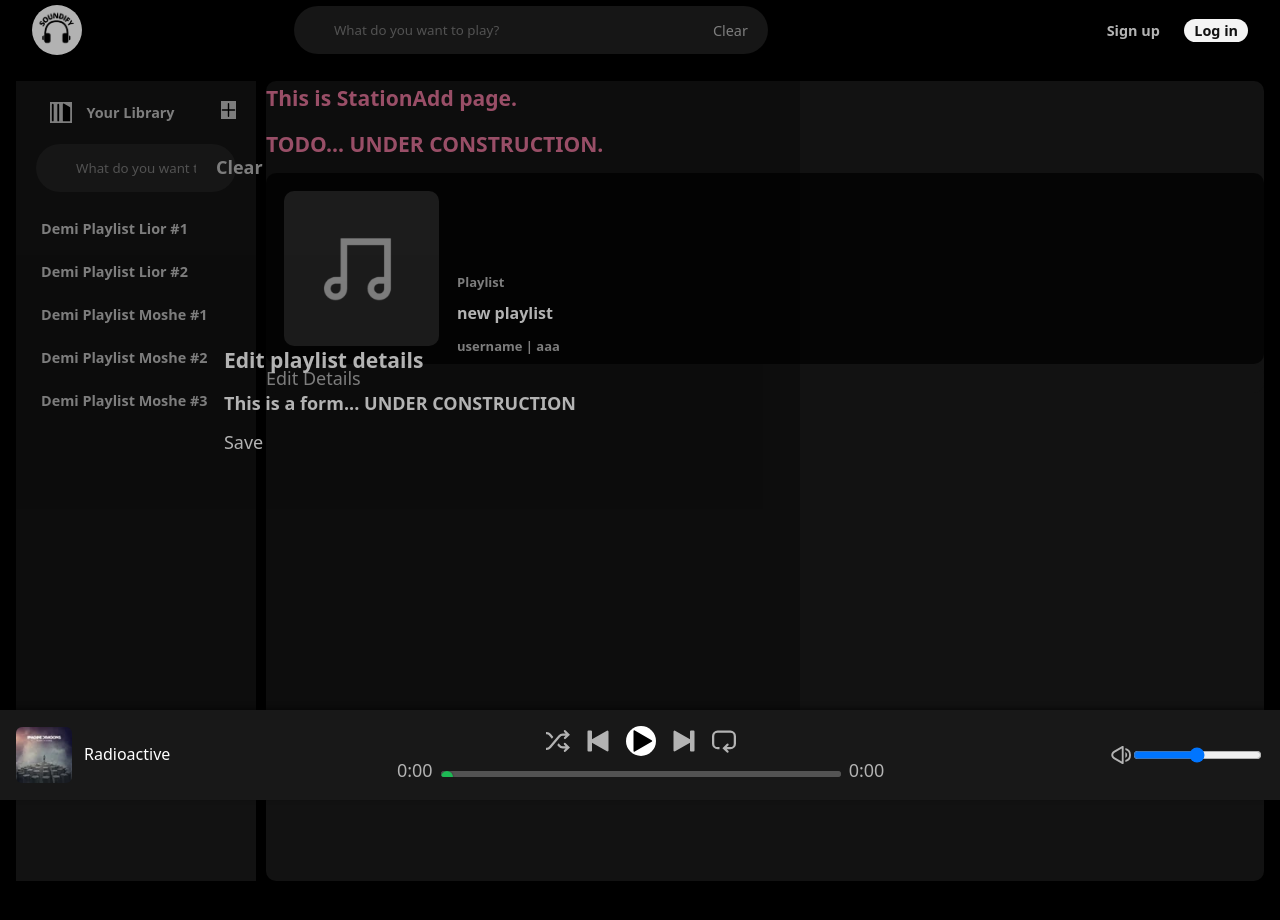
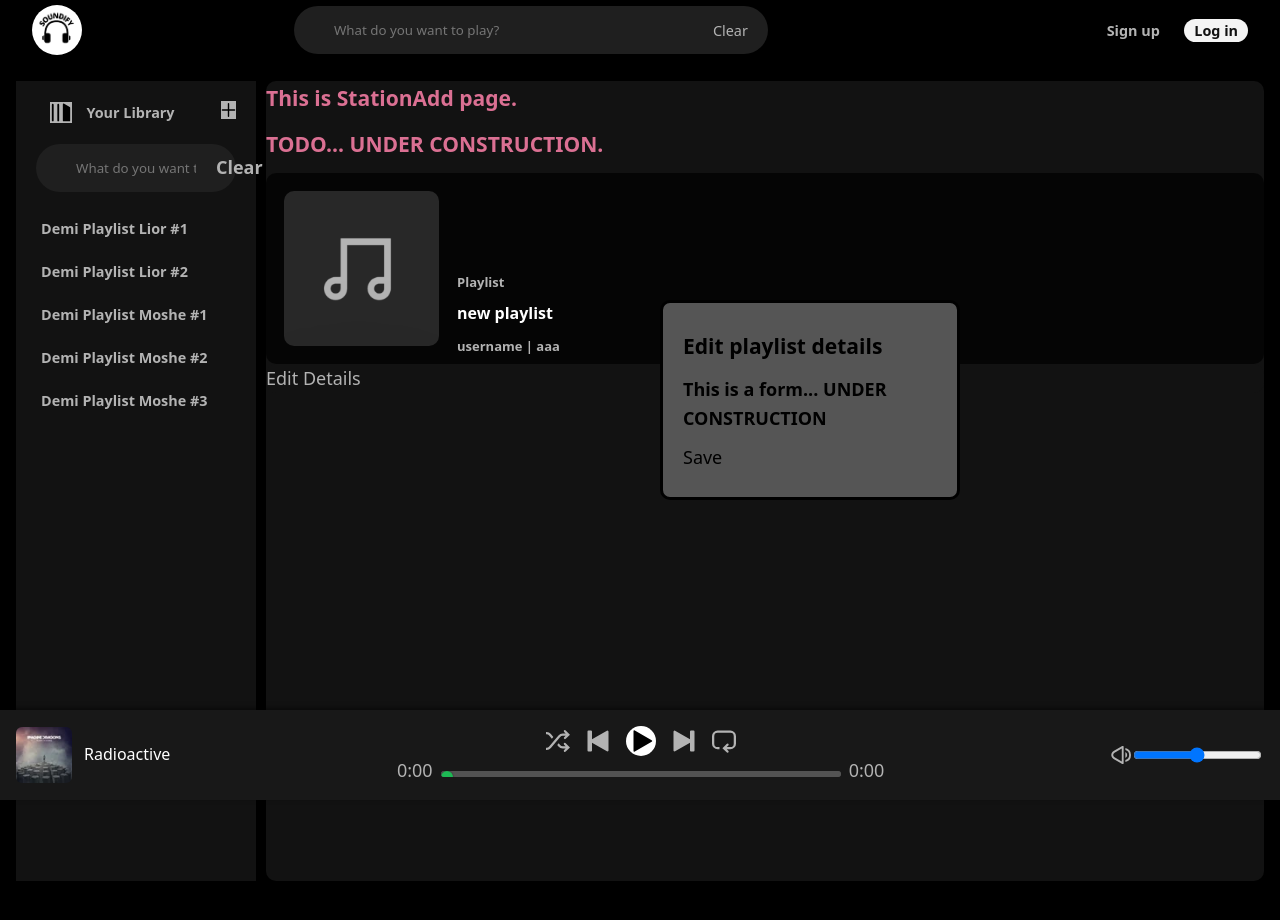
Before and after one commit to noalesh/soundify, a React (Vite) app: page /newStation in a window 1280 px wide. Both pictures are taken after a click on the button "Edit Details". Shown: the top 920 px of the page. Built offline with nearby package versions, Linux system fonts and the light colour scheme; no server answers.

Commit message:
styling the Edit Deatils modal of a new station.

```diff
--- a/src/assets/styles/pages/StationAdd.scss
+++ b/src/assets/styles/pages/StationAdd.scss
@@ -2,6 +2,13 @@
 
   * {
     box-sizing: border-box;
+  }
+
+  img {
+    border-radius: 10px;
+    width: 155px;
+    height: 155px;
+    margin: 1em;
   }
 
   body {
@@ -17,15 +24,19 @@
     display: flex;
     align-items: center;
     justify-content: center;
-    background-color: rgba(0, 0, 0, 0.3);
-    position : fixed;
+    background-color: #555555;
     top: 0;
     left: 0;
-    height: 100vh;
-    width: 100vh;
+    position: absolute;
+    top: 50%;
+    left: 50%;
+    transform: translate(-50%, -50%);
+    width: 300px;
+    height: 200px;
+    padding: 20px;
     opacity: 0;
     pointer-events: none;
-
+    border-radius: 10px;
   }
 
   .modal_details_container.show {
@@ -33,23 +44,21 @@
     opacity: 1;
   }
 
+  .modal_details_container::backdrop {
+    background: purple;
+    opacity: 0.2;
+  }
+
   .modal_details {
     background-color: #fff;
     max-width: 100%;
     border-radius: 5px;
   }
+
   .grid-item-1 {
     display: flex;
     background-color: $dark-background-opacity;
     align-items: flex-end;
-
-      }
-
-        .grid-item-1 img {
-          border-radius: 10px;
-          width: 155px;
-          height: 155px;
-          margin: 1em;
   }
 
   h5 {
@@ -60,5 +69,4 @@
     font-size: 16px;
   }
 
-
 }
--- a/src/pages/StationAdd.jsx
+++ b/src/pages/StationAdd.jsx
@@ -52,7 +52,7 @@ export function StationAdd() {
         </button>
       </div>
 
-      <div class="modal_details_container" id="modal_details_container">
+      <dialog class="modal_details_container" id="modal_details_container">
         <div class="modal-details">
             <h3>Edit playlist details</h3>
             <form>
@@ -62,10 +62,9 @@ export function StationAdd() {
                 Save
             </button>
         </div>
-      </div>
+      </dialog>
 
-      {    addListenersDetailsModal()
- }
+
       </section>
 
 
--- a/src/pages/StationDetails.jsx
+++ b/src/pages/StationDetails.jsx
@@ -39,15 +39,11 @@ export function StationDetails() {
         </ul>
 
                   <h1>{station.createdBy} * {station.songs.length}</h1>
-
-
   */
 
   if (isLoading) return <div>Loading...</div>;
   if (error) return <div>{error}</div>;
-  //console.log("llllllllllllllllllllllllllln")
 
-  //console.log(station)
 
   return (
     <section className="station-details">
```
Lines whose indentation alone changed are shown as unchanged.
